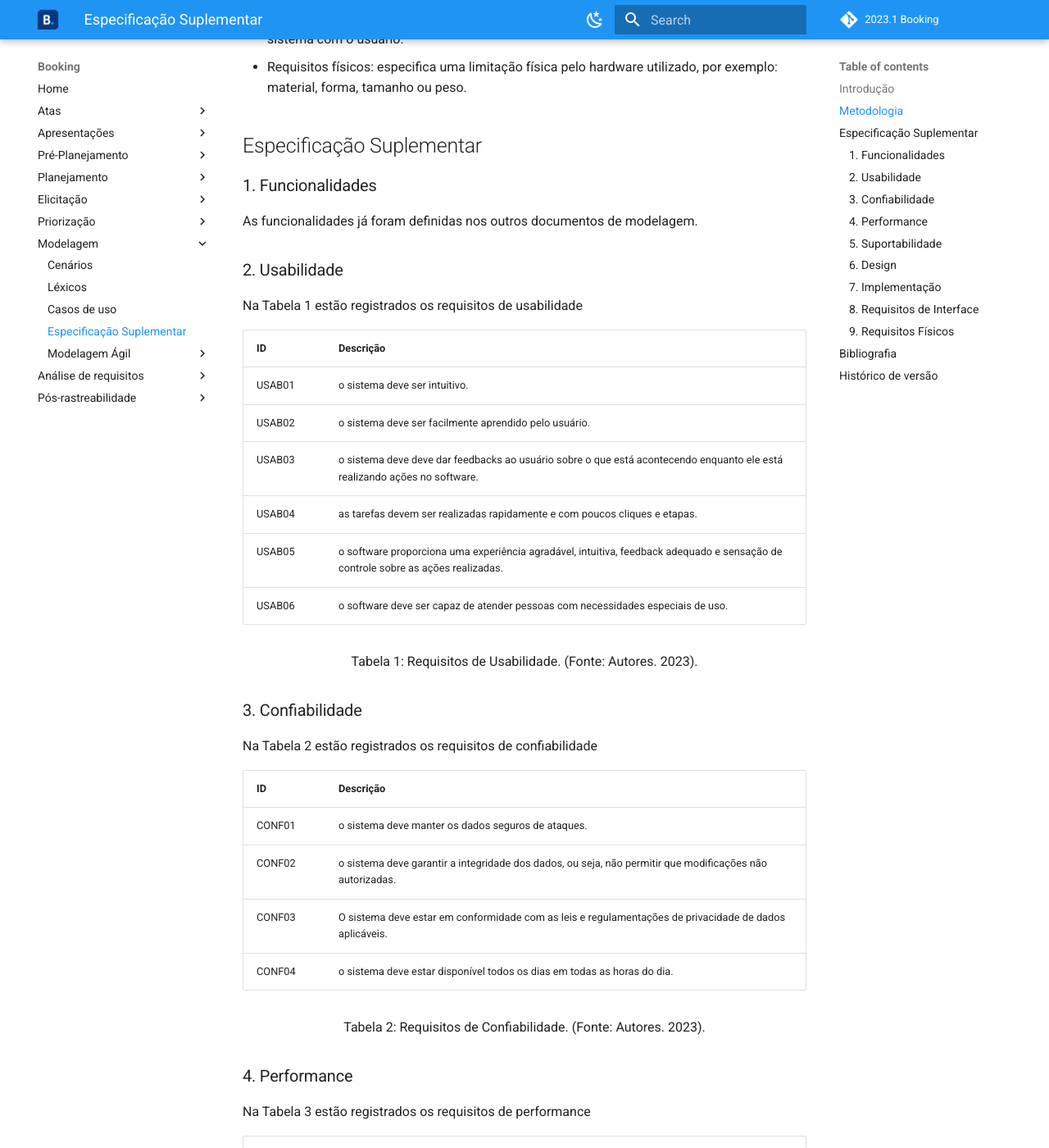
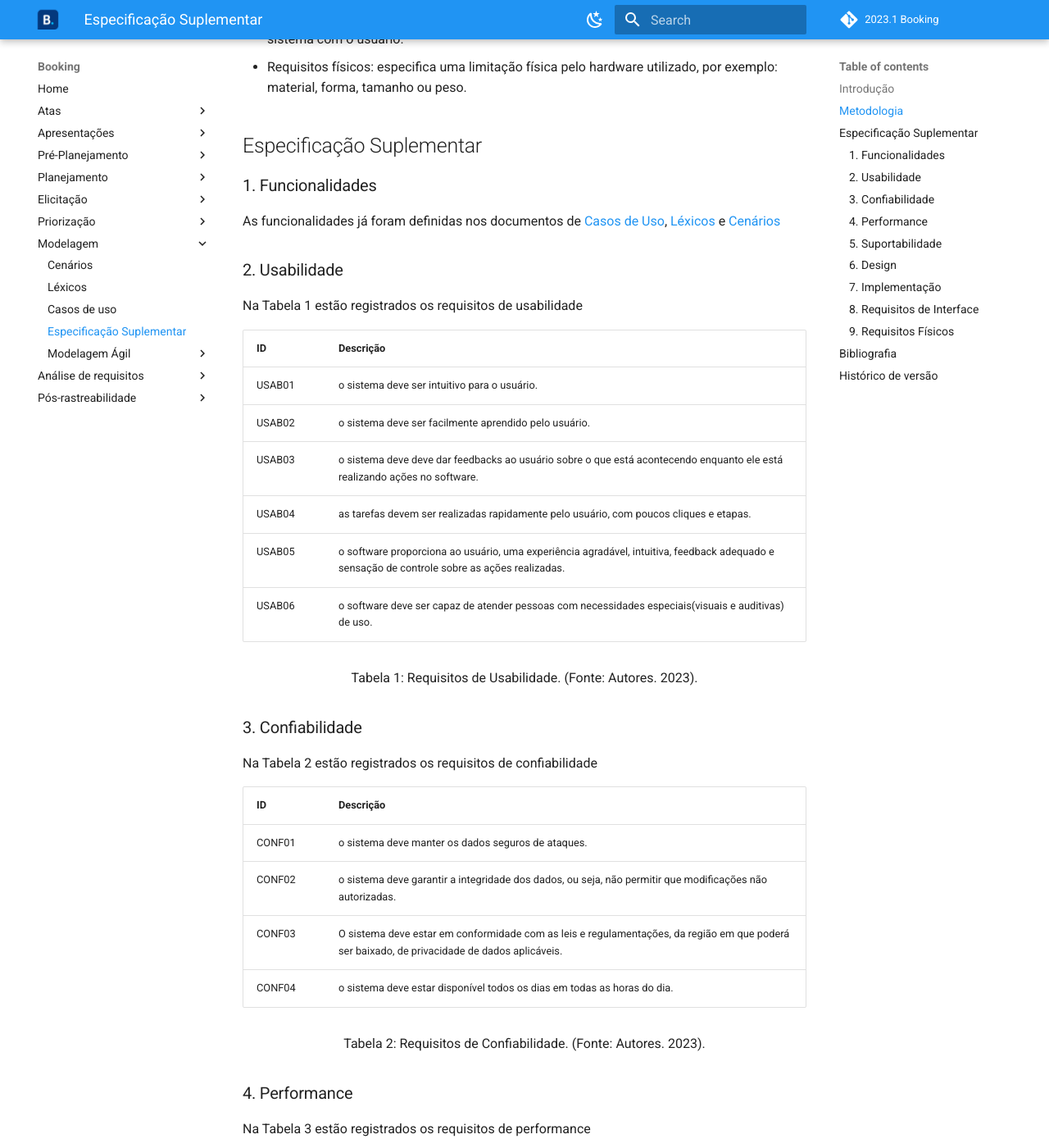
Before and after one commit to Requisitos-de-Software/2023.1-Booking, an MkDocs documentation site: the page built from docs/modelagem/especificacaoSuplementar.md, in a window 1280 px wide and 1400 px high, scrolled down 1320 px. Shown: the whole window at 82% size. Built offline with MkDocs 1.6.1 and Material for MkDocs 9.7.7, drawn with Linux system fonts in a browser that asks for light colours; a script that is not in the unit is left out; comment, search, counter and statistics services are not loaded; some of the changed text lies outside the part shown.

Commit message:
correcao de especificacao suplementar

```diff
--- a/docs/modelagem/especificacaoSuplementar.md
+++ b/docs/modelagem/especificacaoSuplementar.md
@@ -27,20 +27,20 @@
 
 ### 1. Funcionalidades
 
-As funcionalidades já foram definidas nos outros documentos de modelagem.
+As funcionalidades já foram definidas nos documentos de [Casos de Uso](../modelagem/casosDeUso.md), [Léxicos](../modelagem/lexicos.md) e [Cenários](../modelagem/cenarios.md)
 
 ### 2. Usabilidade
 
 Na Tabela 1 estão registrados os requisitos de usabilidade
 
-| ID    | Descrição                                                                                                                        |
-|-------|----------------------------------------------------------------------------------------------------------------------------------|
-| USAB01 | o sistema deve ser intuitivo.                                                                                                    |
-| USAB02 | o sistema deve ser facilmente aprendido pelo usuário.                                                                            |
-| USAB03 | o sistema deve deve dar feedbacks ao usuário sobre o que está acontecendo enquanto ele está realizando ações no software.        |
-| USAB04 | as tarefas devem ser realizadas rapidamente e com poucos cliques e etapas.                                                       |
-| USAB05 | o software proporciona uma experiência agradável, intuitiva, feedback adequado e sensação de controle sobre as ações realizadas. |
-| USAB06 | o software deve ser capaz de atender pessoas com necessidades especiais de uso.                                                  |
+| ID     | Descrição                                                                                                                                         |
+| ------ | --------------------------------------------------------------------------------------------------------------------------------------------------- |
+| USAB01 | o sistema deve ser intuitivo para o usuário.                                                                                                       |
+| USAB02 | o sistema deve ser facilmente aprendido pelo usuário.                                                                                              |
+| USAB03 | o sistema deve deve dar feedbacks ao usuário sobre o que está acontecendo enquanto ele está realizando ações no software.                      |
+| USAB04 | as tarefas devem ser realizadas rapidamente pelo usuário, com poucos cliques e etapas.                                                            |
+| USAB05 | o software proporciona ao usuário, uma experiência agradável, intuitiva, feedback adequado e sensação de controle sobre as ações realizadas. |
+| USAB06 | o software deve ser capaz de atender pessoas com necessidades especiais(visuais e auditivas) de uso.                                                |
 
 <div style="text-align: center">
     <p> Tabela 1: Requisitos de Usabilidade. (Fonte: Autores. 2023).</p>
@@ -50,13 +50,12 @@
 
 Na Tabela 2 estão registrados os requisitos de confiabilidade
 
-
-| ID     | Descrição                                                                                                |
-|--------|----------------------------------------------------------------------------------------------------------|
-| CONF01 | o sistema deve manter os dados seguros de ataques.                                                       |
-| CONF02 | o sistema deve garantir a integridade dos dados, ou seja, não permitir que modificações não autorizadas. |
-| CONF03 | O sistema deve estar em conformidade com as leis e regulamentações de privacidade de dados aplicáveis.   |
-| CONF04 | o sistema deve estar disponível todos os dias em todas as horas do dia.                                  |
+| ID     | Descrição                                                                                                                                       |
+| ------ | ------------------------------------------------------------------------------------------------------------------------------------------------- |
+| CONF01 | o sistema deve manter os dados seguros de ataques.                                                                                                |
+| CONF02 | o sistema deve garantir a integridade dos dados, ou seja, não permitir que modificações não autorizadas.                                      |
+| CONF03 | O sistema deve estar em conformidade com as leis e regulamentações, da região em que poderá ser baixado, de privacidade de dados aplicáveis. |
+| CONF04 | o sistema deve estar disponível todos os dias em todas as horas do dia.                                                                          |
 
 <div style="text-align: center">
     <p> Tabela 2: Requisitos de Confiabilidade. (Fonte: Autores. 2023).</p>
@@ -66,13 +65,12 @@
 
 Na Tabela 3 estão registrados os requisitos de performance
 
-
-| ID     | Descrição                                                                                                           |
-|--------|---------------------------------------------------------------------------------------------------------------------|
-| PERF01 | o sistema não deve ter um tempo de resposta maior que 2 segundos.                                                   |
-| PERF02 | o sistema não deve sobrecarregar o processador do dispositivo.                                                      |
+| ID     | Descrição                                                                                                            |
+| ------ | ---------------------------------------------------------------------------------------------------------------------- |
+| PERF01 | o sistema não deve ter um tempo de resposta maior que 2 segundos.                                                     |
+| PERF02 | o sistema não deve sobrecarregar o processador do dispositivo.                                                        |
 | PERF03 | o sistema deve ser capaz de suportar um aumento de 100% na média de usuários simultâneos sem degradar o desempenho. |
-| PERF04 | o sistema deve ter um baixo consumo energético.                                                                     |
+| PERF04 | o sistema deve ter um baixo consumo energético.                                                                       |
 
 <div style="text-align: center">
     <p> Tabela 3: Requisitos de Performance. (Fonte: Autores. 2023).</p>
@@ -97,9 +94,8 @@
 
 Na Tabela 5 estão registrados os requisitos de design
 
-
 | ID     | Descrição                                                                                                                                                                                                          |
-|--------|--------------------------------------------------------------------------------------------------------------------------------------------------------------------------------------------------------------------|
+| ------ | -------------------------------------------------------------------------------------------------------------------------------------------------------------------------------------------------------------------- |
 | DSGN01 | O sistema deve seguir um conjunto consistente de diretrizes visuais, incluindo a escolha de cores, tipografia, ícones e outros elementos de design pré-estabelecidos pela equipe de design.                        |
 | DSGN02 | O sistema deve refletir a marca da empresa ou organização que o desenvolveu. Para isso, deve-se incluir a escolha de cores e estilos de design que estejam alinhados com a marca e a identidade visual da empresa. |
 
@@ -111,10 +107,9 @@
 
 Na Tabela 6 estão registrados os requisitos de implementação
 
-
-| ID     | Descrição                                                                                                 |
-|--------|-----------------------------------------------------------------------------------------------------------|
-| IMPL01 | O aplicativo deve ser construído seguindo o padrão proposto pela empresa que o desenvolve.                |
+| ID     | Descrição                                                                                                |
+| ------ | ---------------------------------------------------------------------------------------------------------- |
+| IMPL01 | O aplicativo deve ser construído seguindo o padrão proposto pela empresa que o desenvolve.               |
 | IMPL02 | O aplicativo deve seguir o padrão de arquitetura proposto pela equipe de arquitetura presente no projeto. |
 
 <div style="text-align: center">
@@ -125,10 +120,9 @@
 
 Na Tabela 7 estão registrados os requisitos de interface
 
-
-| ID     | Descrição                                                                                                                       |
-|--------|---------------------------------------------------------------------------------------------------------------------------------|
-| INTF01 | O aplicativo deve ter uma interface intuitiva, com uma navegação clara e objetiva.                                              |
+| ID     | Descrição                                                                                                                         |
+| ------ | ----------------------------------------------------------------------------------------------------------------------------------- |
+| INTF01 | O aplicativo deve ter uma interface intuitiva, com uma navegação clara e objetiva.                                                |
 | INTF02 | A interface do usuário deve ter uma hierarquia visual clara e fornecer feedback imediato para as ações realizadas pelo usuário. |
 
 <div style="text-align: center">
@@ -139,11 +133,10 @@
 
 Na Tabela 8 estão registrados os requisitos de físicos
 
-
-| ID     | Descrição                                                       |
-|--------|-----------------------------------------------------------------|
-| FISC01 | O dispositivo Android deve estar em uma versão 5.5 ou superior. |
-| FISC02 | O dispositivo iOS deve estar em uma versão 6.x ou superior.     |
+| ID     | Descrição                                      |
+| ------ | ------------------------------------------------ |
+| FISC01 | O Sistema deve funcionar em em PCs e Laptops     |
+| FISC02 | O Sistea deve funcionar em Tablets e Smartphones |
 
 <div style="text-align: center">
     <p> Tabela 8: Requisitos de Físicos. (Fonte: Autores. 2023).</p>
@@ -159,7 +152,8 @@
 
 ## Histórico de versão
 
-| Versão |    Data    |      Descrição      |        Autor        | Revisor |
-| :-----: | :--------: | :--------------------: | :-----------------: | :-----: |
-|   1.0   | 13/05/2023 | Criação do documento | Henrique e Chaydson |  Pedro  |
-|   1.1   | 28/06/2023 | Colocando os requisitos em tabelas | Henrique e Chaydson |  Pedro  |
+| Versão |    Data    |             Descrição             |        Autor        | Revisor |
+| :-----: | :--------: | :----------------------------------: | :-----------------: | :-----: |
+|   1.0   | 13/05/2023 |        Criação do documento        | Henrique e Chaydson |  Pedro  |
+|   1.1   | 28/06/2023 |  Colocando os requisitos em tabelas  | Henrique e Chaydson |  Pedro  |
+|   1.2   | 05/07/2023 | Fazendo correções da verificação | Henrique e Chaydson |  Pedro  |
```
Also changed, not shown: other parts of docs/modelagem/especificacaoSuplementar.md (+5 -6 lines), docs/elicitacao/moscow.md (+1 -0 lines), docs/verificacaoGrupo/modelagem/especificacaoSuplementar.md (+13 -17 lines).
